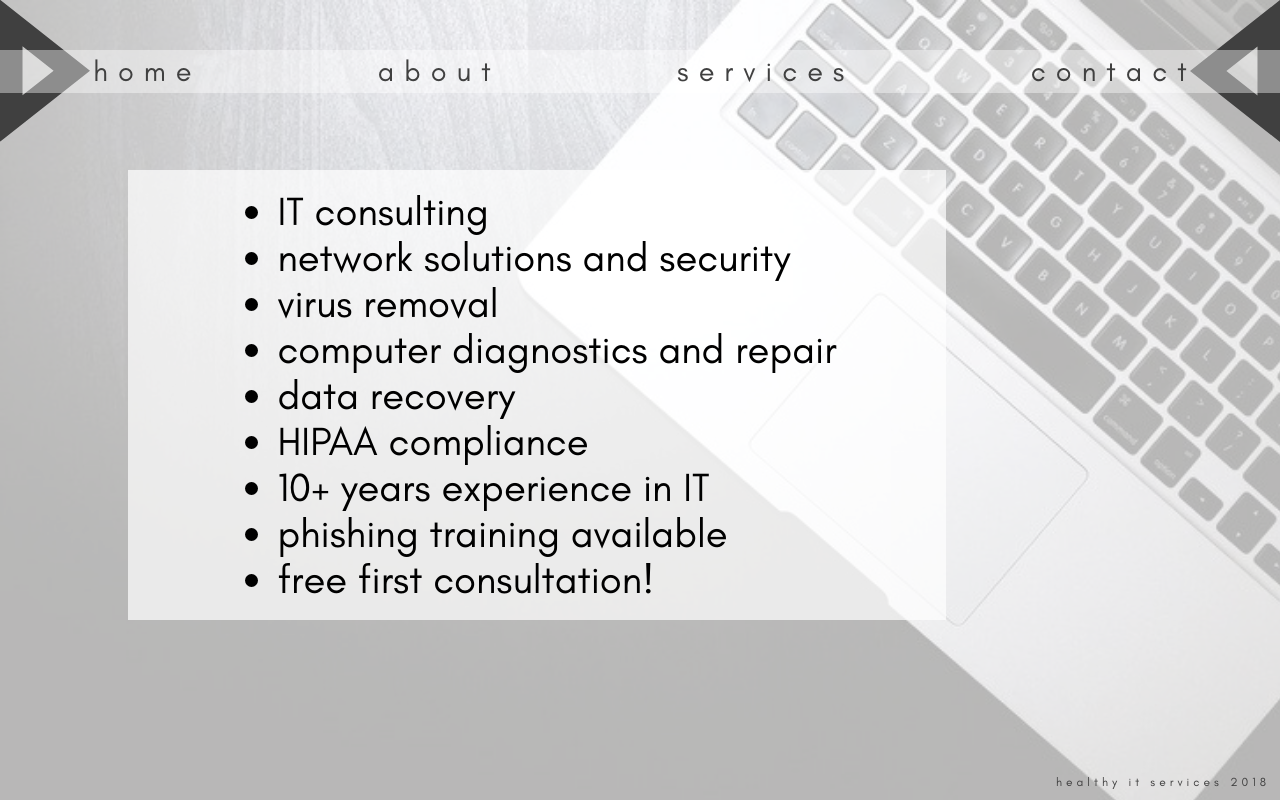
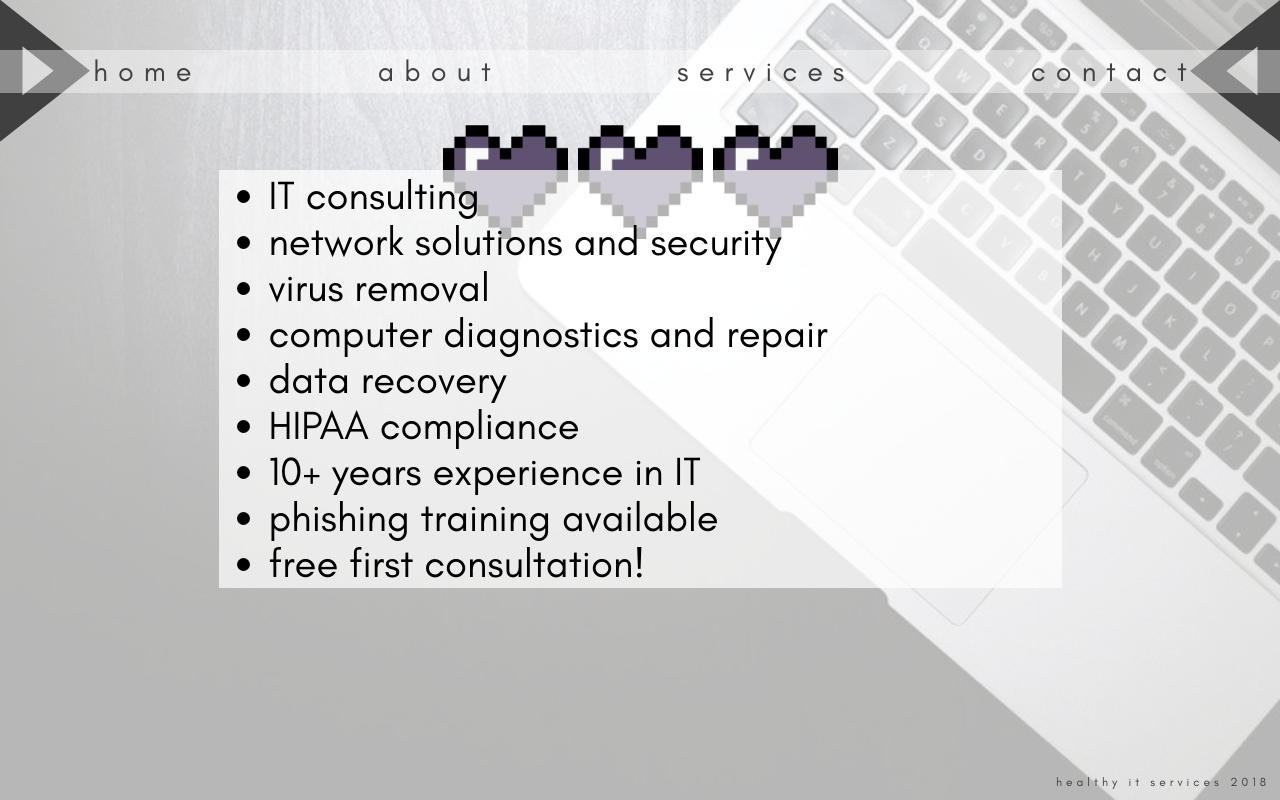
Before and after one commit to DrLeeroyPhD/healthy-it-services, a Vue app: page /#/services in a window 1280 px wide. Built offline with nearby package versions, Linux system fonts and the light colour scheme.

Commit message:
Added hearts to services page

```diff
--- a/src/App.vue
+++ b/src/App.vue
@@ -16,6 +16,7 @@
     <img src="@/assets/left-arrow.svg" alt="" class="arrow arrow2" />
 
 <!-- ***** CONTENT ***** -->
+
     <transition name="router-anim" enter-active-class="animated fadeInLeft" leave-active-class="animated fadeOutRight">
       <router-view/>
     </transition>
--- a/src/views/Services.vue
+++ b/src/views/Services.vue
@@ -1,5 +1,6 @@
 <template>
   <div class="services page">
+
     <ul>
       <li>IT consulting</li>
       <li>network solutions and security</li>
@@ -11,23 +12,41 @@
       <li>phishing training available</li>
       <li>free first consultation!</li>
     </ul>
+
+    <div class="logo-container">
+      <img src="@/assets/logo-edit.png" alt="">
+      <img src="@/assets/logo-edit.png" alt="">
+      <img src="@/assets/logo-edit.png" alt="">
+    </div>
   </div>
 </template>
 
 <style>
   .services {
-    padding: 2px 25px;
-    background-color: rgba(255, 255, 255, 0.7);
-    width: 60%;
-    margin-left: 10%;
+    width: 100%;
     margin-top: 6%;
     z-index: 2;
     display: flex;
     justify-content: space-around;
   }
 
+  .services ul {
+    width: 60%;
+    padding: 2px 25px;
+    padding-left: 50px;
+    margin: 0;
+    background-color: rgba(255, 255, 255, 0.7);
+  }
+
   .services ul li{
     font-family: glacial, sans-serif;
     font-size: 2.5em;
   }
+
+  .services .logo-container {
+    position: absolute;
+    display: inline-block;
+    z-index: -10;
+    top: -50px;
+  }
 </style>
```
